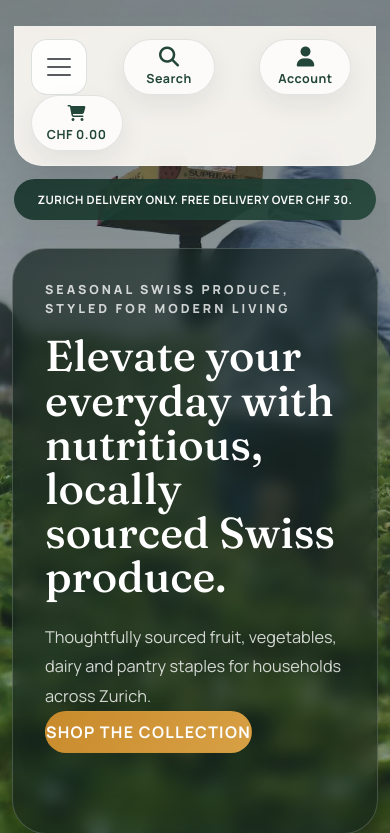
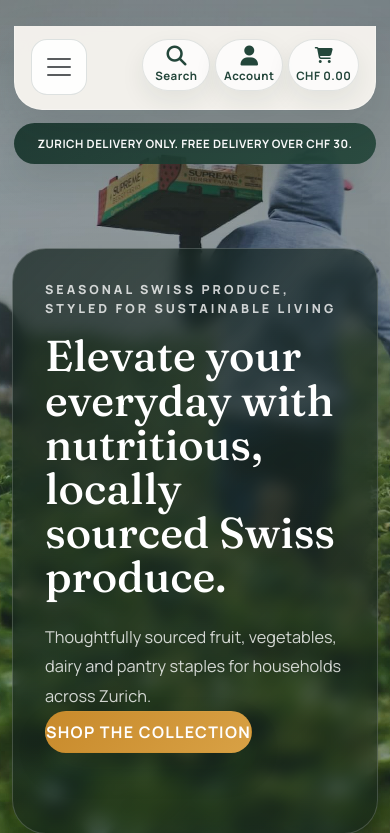
Before and after one commit to Joao4569/farm_fresh_2.0, a Django app: page / in a window 390 px wide. Shown: the top 833 px of the page. Run offline with Django 5.2, Linux system fonts and the light colour scheme; some libraries are stand-ins or nearby versions.

Commit message:
fix: Align buttons and dropdown button for mobile navigation by grouping them instead of allowing them to float freely.

```diff
--- a/farm_fresh_v_2_0_project/farm_fresh_app/templates/home/index.html
+++ b/farm_fresh_v_2_0_project/farm_fresh_app/templates/home/index.html
@@ -11,7 +11,7 @@
     <div class="col-12 col-lg-7 my-auto">
       <div class="hero-panel">
         <p class="hero-kicker mb-3">
-          Seasonal Swiss produce, styled for modern living
+          Seasonal Swiss produce, styled for sustainable living
         </p>
         <h1 class="display-4 logo-font text-white slogan">
           Elevate your everyday with nutritious, locally sourced Swiss produce.
--- a/farm_fresh_v_2_0_project/static/css/base.css
+++ b/farm_fresh_v_2_0_project/static/css/base.css
@@ -269,6 +269,19 @@
 .nav-shell {
   overflow: visible;
   padding: 0.9rem 1.4rem;
+  row-gap: 0.85rem;
+}
+
+.mobile-utility-list {
+  gap: 0.4rem;
+  position: relative;
+  z-index: 40;
+}
+
+.mobile-utility-list .list-inline-item {
+  margin-right: 0;
+  margin-bottom: 0;
+  position: relative;
 }
 
 .main-nav-link {
@@ -311,6 +324,10 @@
   box-shadow: var(--shadow-card);
   background: rgba(255, 252, 247, 0.97);
   z-index: 1100;
+}
+
+.mobile-utility-list .dropdown-menu {
+  margin-top: 0.65rem;
 }
 
 .nav-surface .dropdown-item {
@@ -686,7 +703,14 @@
   }
 
   .nav-shell {
+    align-items: flex-start;
     padding: 0.85rem 1rem;
+  }
+
+  .nav-shell .navbar-collapse {
+    flex-basis: 100%;
+    margin-top: 0.5rem;
+    width: 100%;
   }
 
   .site-promo-banner {
@@ -695,12 +719,21 @@
   }
 
   .mobile-utility-link {
-    min-width: 92px;
-    padding: 0.55rem 0.7rem;
+    min-width: 76px;
+    padding: 0.5rem 0.55rem;
   }
 
   .mobile-search-panel {
     border-radius: 18px;
+    left: auto;
+    right: 0;
+    width: min(22rem, calc(100vw - 2rem));
+  }
+
+  #mobile-user-options + .dropdown-menu {
+    left: auto;
+    right: 0;
+    width: min(16rem, calc(100vw - 2rem));
   }
 
   .main-nav-link {
@@ -737,6 +770,19 @@
     width: 46px;
   }
 
+  .mobile-utility-list {
+    gap: 0.3rem;
+  }
+
+  .mobile-utility-link {
+    min-width: 68px;
+    padding: 0.45rem 0.45rem;
+  }
+
+  .mobile-utility-link p {
+    font-size: 0.72rem;
+  }
+
   .btt-button {
     margin-bottom: 3rem;
     right: 3px;
--- a/farm_fresh_v_2_0_project/templates/base.html
+++ b/farm_fresh_v_2_0_project/templates/base.html
@@ -229,7 +229,11 @@
             <span class="navbar-toggler-icon"></span>
           </button>
 
-          {% include 'includes/mobile-top-header.html' %}
+          <!-- Compact mobile actions aligned opposite the navbar toggler -->
+          <ul class="list-inline d-flex d-lg-none align-items-stretch mb-0 ms-auto mobile-utility-list">
+            {% include 'includes/mobile-top-header.html' %}
+          </ul>
+
           {% include 'includes/main-nav.html' %}
         </nav>
       </div>
```
